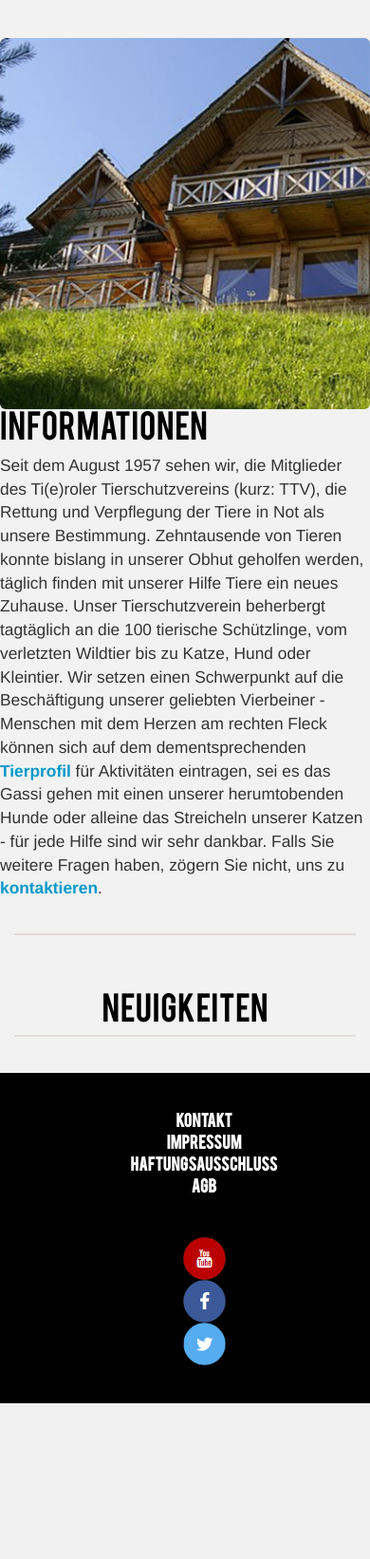
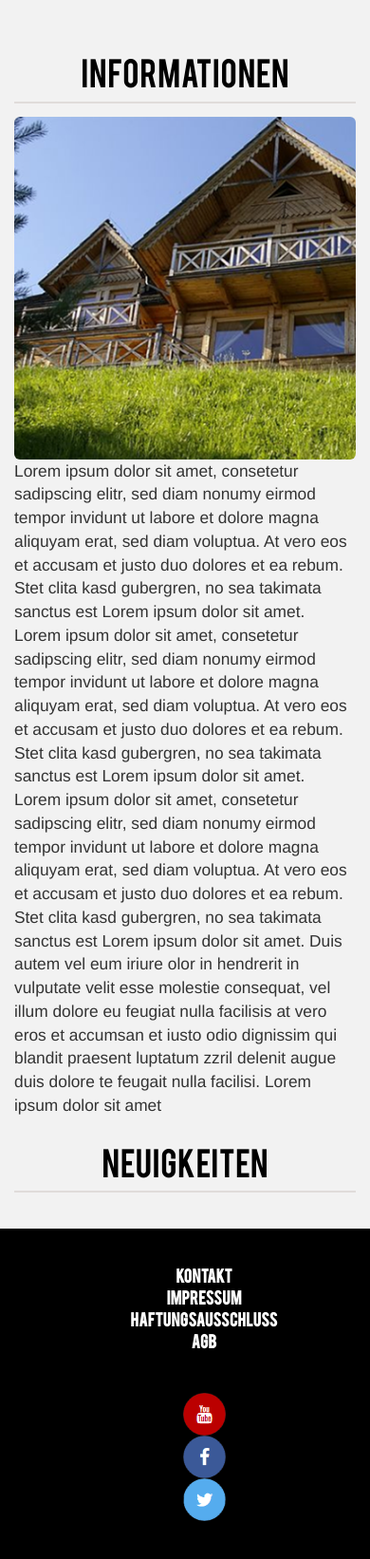
Before and after one commit to patrik98/tierheim_homepage, a PHP site: the page made by includes/views/index.php in a window 390 px wide. Shown: the part 165-1807 px from the top of the page at 95% size. Before the commit the page ends 1643 px from the top, so only its background shows below. Run offline with PHP 8.4, Linux system fonts and the light colour scheme; the template is opened without the code that fills it, so the values that code supplies are empty; some libraries are stand-ins or nearby versions.

Commit message:
Anpassungen mobile Ansicht

```diff
--- a/includes/views/index.php
+++ b/includes/views/index.php
@@ -1,29 +1,38 @@
 <?php echo $this->header; ?>
 
-    <!-- Container -->
+    <!-- Content-Container -->
     <div class="container-fluid">
 
+        <!-- Reihe für immer zentrierte Überschrift -->
         <div class="row">
             <div class="col-xs-0 col-md-1 col-lg-2"></div>
-            <div class="col-xs-12 col-md-10 col-lg-7">
-                <div class="row">
-                    <div class="col xs-8 pull-left"><img class="img-responsive img-rounded" src="images/tierheim.png"
-                                                         style="margin-right: 25px"/></div>
-                    <div class="col-md-offset-5 col-xs-push-10">
-                        <p>
-                        <h1 style="margin-top: 0"> Informationen</h1>
-                        Seit dem August 1957 sehen wir, die Mitglieder des Ti(e)roler Tierschutzvereins (kurz: TTV), die Rettung und Verpflegung der Tiere in Not
-                        als unsere Bestimmung. Zehntausende von Tieren konnte bislang in unserer Obhut geholfen werden, täglich finden mit unserer Hilfe Tiere
-                        ein neues Zuhause. Unser Tierschutzverein beherbergt tagtäglich an die 100 tierische Schützlinge, vom verletzten Wildtier bis zu Katze, Hund oder Kleintier.
-                        Wir setzen einen Schwerpunkt auf die Beschäftigung unserer geliebten Vierbeiner - Menschen mit dem Herzen am rechten Fleck können sich auf dem dementsprechenden
-                        <a href="tiere" style="font-weight: bold">Tierprofil</a> für Aktivitäten eintragen, sei es das Gassi gehen mit einen unserer herumtobenden Hunde oder alleine das Streicheln unserer Katzen - für jede Hilfe sind
-                        wir sehr dankbar. Falls Sie weitere Fragen haben, zögern Sie nicht, uns zu <a href="kontakt">kontaktieren</a>.
-                        </p></div>
-                </div>
+            <div class="col-xs-12 col-md-10 col-lg-8" style="text-align: center">
+                <h1>Informationen</h1>
+                <hr/>
             </div>
             <div class="col-xs-0 col-md-1 col-lg-2"></div>
         </div>
-    <br/><hr/><br/>
+
+        <!-- Informationen -->
+        <div class="row">
+            <div class="col-xs-0 col-md-1 col-lg-2"></div>
+            <div class="col-xs-12 col-md-10 col-lg-8">
+                    <img class="img-responsive img-rounded pull-left" style="margin-right: 15px" src="images/tierheim.png"/>
+                    <p>Lorem ipsum dolor sit amet, consetetur sadipscing elitr, sed diam nonumy eirmod tempor invidunt ut labore et
+                    dolore magna aliquyam erat, sed diam voluptua. At vero eos et accusam et justo duo dolores et ea rebum. Stet clita
+                    kasd gubergren, no sea takimata sanctus est Lorem ipsum dolor sit amet. Lorem ipsum dolor sit amet, consetetur
+                    sadipscing elitr, sed diam nonumy eirmod tempor invidunt ut labore et dolore magna aliquyam erat, sed diam voluptua.
+                    At vero eos et accusam et justo duo dolores et ea rebum. Stet clita kasd gubergren, no sea takimata sanctus est
+                    Lorem ipsum dolor sit amet. Lorem ipsum dolor sit amet, consetetur sadipscing elitr, sed diam nonumy eirmod tempor
+                    invidunt ut labore et dolore magna aliquyam erat, sed diam voluptua. At vero eos et accusam et justo duo dolores et
+                    ea rebum. Stet clita kasd gubergren, no sea takimata sanctus est Lorem ipsum dolor sit amet. Duis autem vel eum iriure
+                    olor in hendrerit in vulputate velit esse molestie consequat, vel illum dolore eu feugiat nulla facilisis at vero eros
+                    et accumsan et iusto odio dignissim qui blandit praesent luptatum zzril delenit augue duis dolore te feugait nulla
+                    facilisi. Lorem ipsum dolor sit amet
+                    </p>
+                    </div>
+            <div class="col-xs-0 col-md-1 col-lg-2"></div>
+        </div>
 
         <!-- Reihe für immer zentrierte Überschrift -->
         <div class="row">
@@ -35,7 +44,7 @@
             <div class="col-xs-0 col-md-1 col-lg-2"></div>
         </div>
 
-        <!-- Button zum Erstellen von News -->
+        <!-- Button zum Erstellen von News für Admins (nicht funktionsfähig) -->
         <?php if ($this->username == 'tierheim@admin'): ?>
             <div class="row">
                 <div class="col-xs-12">
@@ -44,7 +53,7 @@
             </div>
         <?php endif ?>
 
-        <!-- Schleife vgl. zu tiere.php mit row -->
+        <!-- Schleife zur Ausgabe der News (vgl. zu tiere.php mit row) -->
         <?php foreach ($this->news as $news):
 
             //News-Datum anlegen
@@ -55,12 +64,12 @@
                 <div class="col-xs-12 col-md-10 col-lg-8">
                     <h1>
                         <?php echo $news->ueberschrift; ?>
-                        <!-- Formatierung des Datum-Strings -->
+                        <!-- Formatierung des Datums -->
                         <small><?php echo $newsdat->format('d.m.Y'); ?></small>
                     </h1>
                     <p> <?php echo $news->inhalt; ?> </p>
 
-                    <!-- Möglichkeit zum Bearbeiten/Löschen je nach Nutzeraccount ein-/ausblenden -->
+                    <!-- Möglichkeit zum Bearbeiten/Löschen für Admins (nicht funktionsfähig) -->
                     <?php if ($this->username == 'tierheim@admin'): ?>
                         <button class="btn btn-sm btn-warning">Bearbeiten</button>
                         <button class="btn btn-sm btn-danger">Löschen</button>
```
Also changed, not shown: includes/views/hilf_uns.php (+17 -14 lines), includes/views/login.php (+16 -25 lines), includes/views/logout.php (+5 -5 lines), includes/views/register.php (+14 -25 lines), includes/views/tiere.php (+13 -1 lines).
